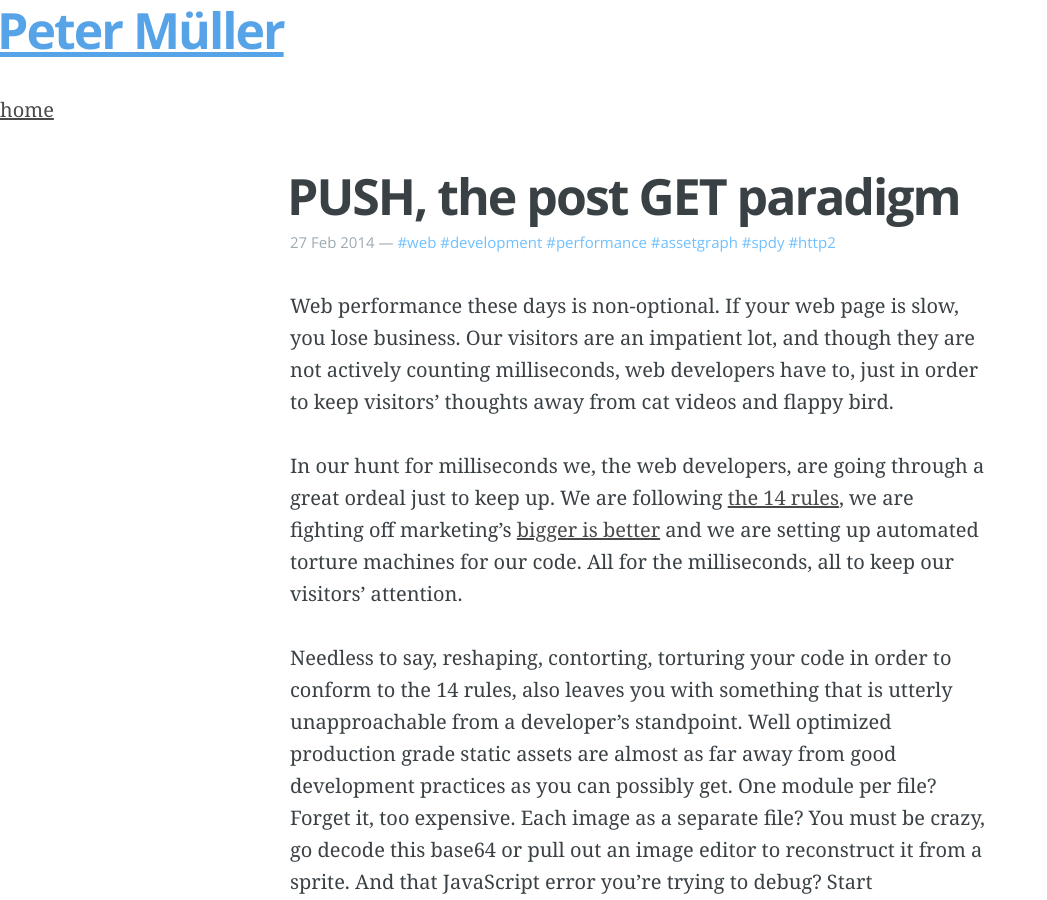
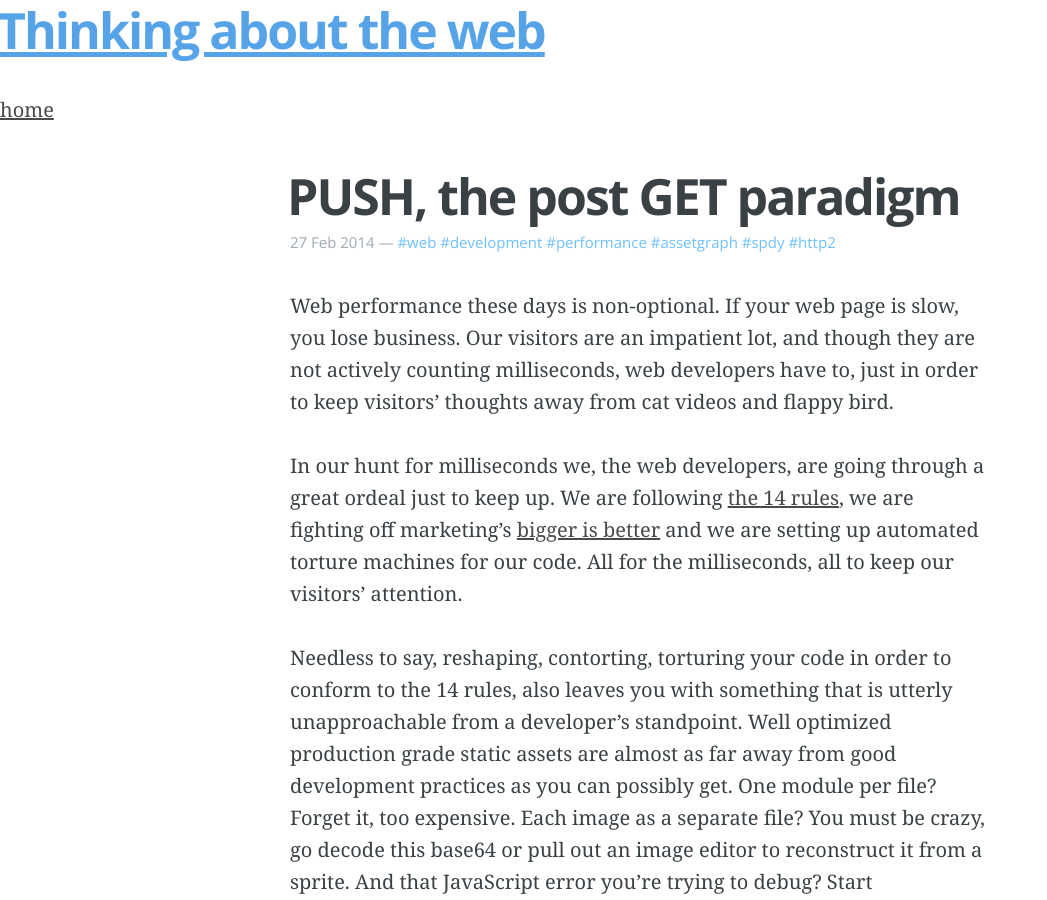
Before and after one commit to Munter/mntr.dk, a Jekyll site: the page built from src/_posts/2014-02-27-push-the-post-get-paradigm.md, in a window 1280 px wide and 900 px high. Shown: the whole window, without its empty margins (0-1047 px from the left). Built offline with Jekyll 4.4.1, drawn with Linux system fonts in a browser that asks for light colours; some web fonts are replaced; Markdown is read by kramdown in place of the engine named in the settings; comment, search, counter and statistics services are not loaded.

Commit message:
Rename site

```diff
--- a/_config.yml
+++ b/_config.yml
@@ -1,4 +1,6 @@
-name: Peter Müller
+name: Thinking about the web
+description: An attempt to unwaste some of the time I've spent thinking about the web and how we build it best.
+url: http://mntr.github.io
 
 source:      src
 destination: build
```
